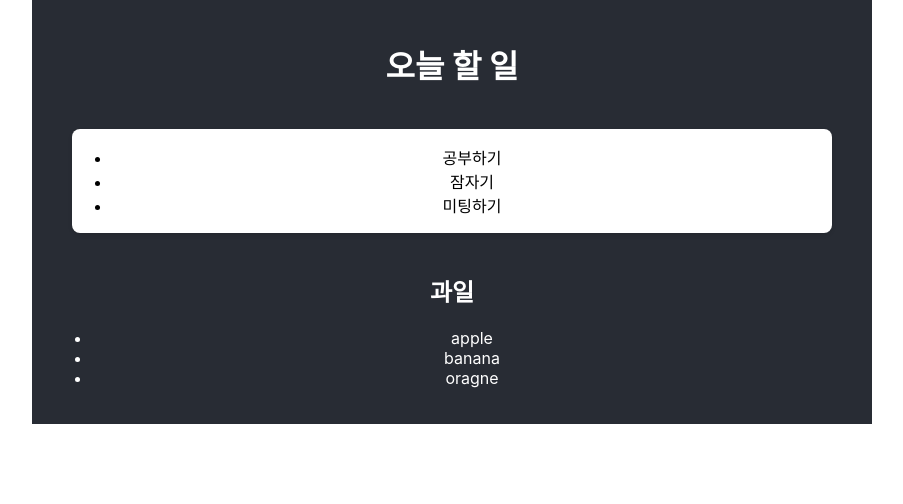
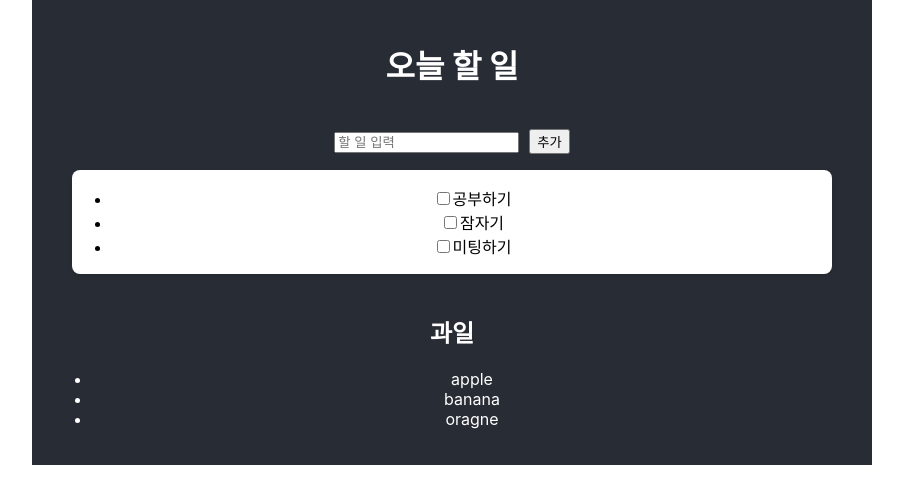
Before and after one commit to kimywann/react-test, a React (Create React App) app: page / in a window 1280 px wide. Shown: the top 504 px of the page, without its empty margins (188-1091 px from the left). Built offline with nearby package versions, Linux system fonts and the light colour scheme; the HTML template or start-up script is replaced by a standard one.

Commit message:
study(Todolist): 새로운 할 일 추가 및 체크박스를 통한 완료 상태 토글 기능 구현

```diff
--- a/src/Todolist.tsx
+++ b/src/Todolist.tsx
@@ -1,4 +1,5 @@
 import React, { useState } from "react";
+import { Button } from "react-bootstrap";
 
 type Todo = {
     id : number;
@@ -14,18 +15,56 @@ const TodoList : React.FC = () => {
         {id : 1, text: '공부하기', isChecked: false},
         {id : 2, text: '잠자기', isChecked: false},
         {id : 3, text: '미팅하기', isChecked: false}
-    ])
+    ]);
+
+    const [newTodo, setNewTodo] = useState<string>('');
+
+    const handleCheckedChange = (itemId : number) => {
+        setTodos((prevItems) =>
+            prevItems.map((item) =>
+                item.id === itemId ? { ...item, isChecked : !item.isChecked } : item
+            )
+        )
+    }
+
+    const addTodo = () => {
+        if (newTodo.trim() !== '') {
+            setTodos([...todos, { id : Date.now(), text : newTodo, isChecked : false }])
+            setNewTodo('');
+        }
+    }
 
     return (
         <div>
             <h1>{title}</h1>
             <p></p>
             <div className="container">
+                <div>
+                    <input type="text"
+                        placeholder='할 일 입력'
+                        style={{marginRight : '10px', writingMode : 'horizontal-tb'}}
+                        onChange={(e)=> setNewTodo(e.target.value)}
+                    />
+                    <Button variant="warning" onClick={addTodo}>추가</Button>
+                </div>
+                <p></p>
                 <div className="board">
                 <ul>
                     {
                         todos.map((todo, index) => (
-                            <li key={index}>{todo.text}</li>
+                            <li key={todo.id}>
+                                <input type="checkbox"
+                                onChange={()=>{
+                                    handleCheckedChange(todo.id);
+                                }}></input>
+                                <span>
+                                    {
+                                        todo.isChecked ?
+                                        <del>{todo.text}</del>
+                                        : <span>{todo.text}</span>
+                                    }
+                                </span>
+                            </li>
                         ))
                     }
                 </ul>
```
